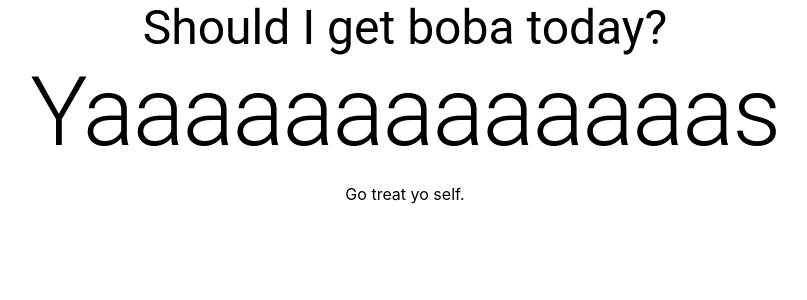
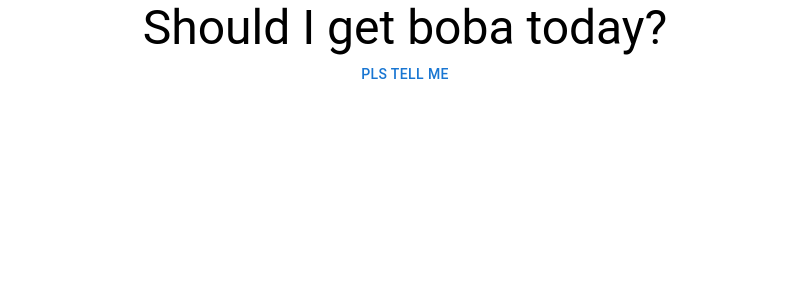
Before and after one commit to emilyglue/boba-ui, a React (Create React App) app: page / in a window 1280 px wide. Shown: the top 300 px of the page, without its empty margins (235-1042 px from the left). Built offline with nearby package versions, Linux system fonts and the light colour scheme.

Commit message:
init btn logic

```diff
--- a/Nav.tsx
+++ /dev/null
@@ -1,4 +0,0 @@
-import Container from '@mui/material/Container';
-import Typography from '@mui/material/Typography';
-
-const Nav = () => <Container><Typography>Should I get boba today?</Typography></Container>;
--- a/src/components/Response.tsx
+++ b/src/components/Response.tsx
@@ -1,8 +1,40 @@
-import Container from '@mui/material/Container';
-import Typography from '@mui/material/Typography';
+import { Button } from '@mui/material'
+import Container from '@mui/material/Container'
+import Typography from '@mui/material/Typography'
+import { useState } from 'react'
 
 const Response = () => {
-  return <Container><Typography variant="h1">Yaaaaaaaaaaaaas</Typography><p>Go treat yo self.</p></Container>
+  const [shouldGetBoba, setShouldGetBoba] = useState<null | number>(null)
+  const onClick = () => {
+    const random = Math.round(Math.random())
+    setShouldGetBoba(random)
+  }
+  const isInitialized = shouldGetBoba !== null
+  const DecisionButton = ({ text }: { text: string }) => (
+    <Button onClick={onClick}>{text}</Button>
+  )
+  if (!isInitialized) {
+    return (
+      <Container>
+        <DecisionButton text='Pls tell me' />
+      </Container>
+    )
+  } else if (shouldGetBoba) {
+    return (
+      <Container>
+        <Typography variant='h1'>Yaaaaaaaaaaaaas</Typography>
+        <p>Go treat yo self</p>
+        <DecisionButton text='Are you sure?' />
+      </Container>
+    )
+  }
+  return (
+    <Container>
+      <Typography variant='h1'>Not this time</Typography>
+      <p>But maybe next time!</p>
+      <DecisionButton text='I need a second opinion' />
+    </Container>
+  )
 }
 
-export default Response;
+export default Response
```
Also changed, not shown: src/App.tsx (+5 -5 lines), src/components/Title.tsx (+9 -3 lines).
